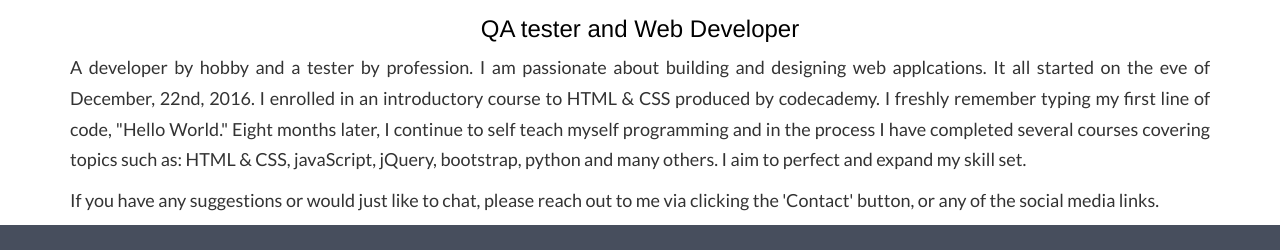
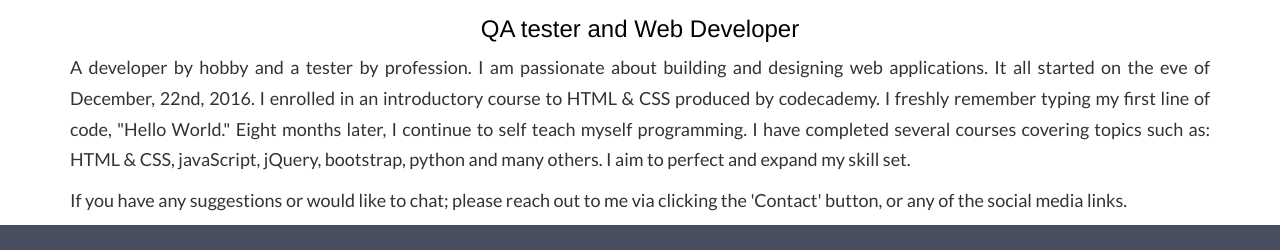
Before and after one commit to zeinkap/zeinkap-portfolio, a plain HTML site: page index.html in a window 1280 px wide. Shown: the part 702-952 px from the top of the page. Drawn offline with nearby package versions, Linux system fonts and the light colour scheme.

Commit message:
fixed typos

```diff
--- a/index.html
+++ b/index.html
@@ -249,9 +249,9 @@
 	<div class="container text-center">
 		<h2 style="color: black"><span class="span1">Who</span> is He?</h2>
 		<h3 style="color: black">QA tester and Web Developer</h3>
-		<p class="text-justify" style="font-family: Lato;">A developer by hobby and a tester by profession. I am passionate about building and designing web applcations. It all started on the eve of December, 22nd, 2016. I enrolled in an introductory course to HTML &amp; CSS produced by codecademy. I freshly remember typing my first line of code, "Hello World." Eight months later, I continue to self teach myself programming and in the process I have completed several courses covering topics such as: HTML &amp; CSS, javaScript, jQuery, bootstrap, python and many others. I aim to perfect and expand my skill set.</p>
+		<p class="text-justify" style="font-family: Lato;">A developer by hobby and a tester by profession. I am passionate about building and designing web applications. It all started on the eve of December, 22nd, 2016. I enrolled in an introductory course to HTML &amp; CSS produced by codecademy. I freshly remember typing my first line of code, "Hello World." Eight months later, I continue to self teach myself programming. I have completed several courses covering topics such as: HTML &amp; CSS, javaScript, jQuery, bootstrap, python and many others. I aim to perfect and expand my skill set.</p>
 		<p class="text-justify" style="font-family: Lato;">
-		If you have any suggestions or would just like to chat, please reach out to me via clicking the 'Contact' button,
+		If you have any suggestions or would like to chat; please reach out to me via clicking the 'Contact' button,
 		or any of the social media links.
 		</p>
 	</div>
@@ -260,9 +260,10 @@
 	  <div class="page-header">
 		<h2 id="flip">SKILLS (click to view)</h2>
 	  </div>
+	  <!-- Add another skill set section for QA -->
 	  	<div class="container text-center" id="demo">
 	  		<br>
-			<p style="letter-spacing: 2px;">HTML&amp;CSS</p>
+			<p style="letter-spacing: 2px;">HTML &amp; CSS</p>
 				<div class="progress">
 				<div class="progress-bar progress-bar-striped" role="progressbar" aria-valuenow="90"
 				aria-valuemin="0" aria-valuemax="100" style="width:90%">90%</div>
```
